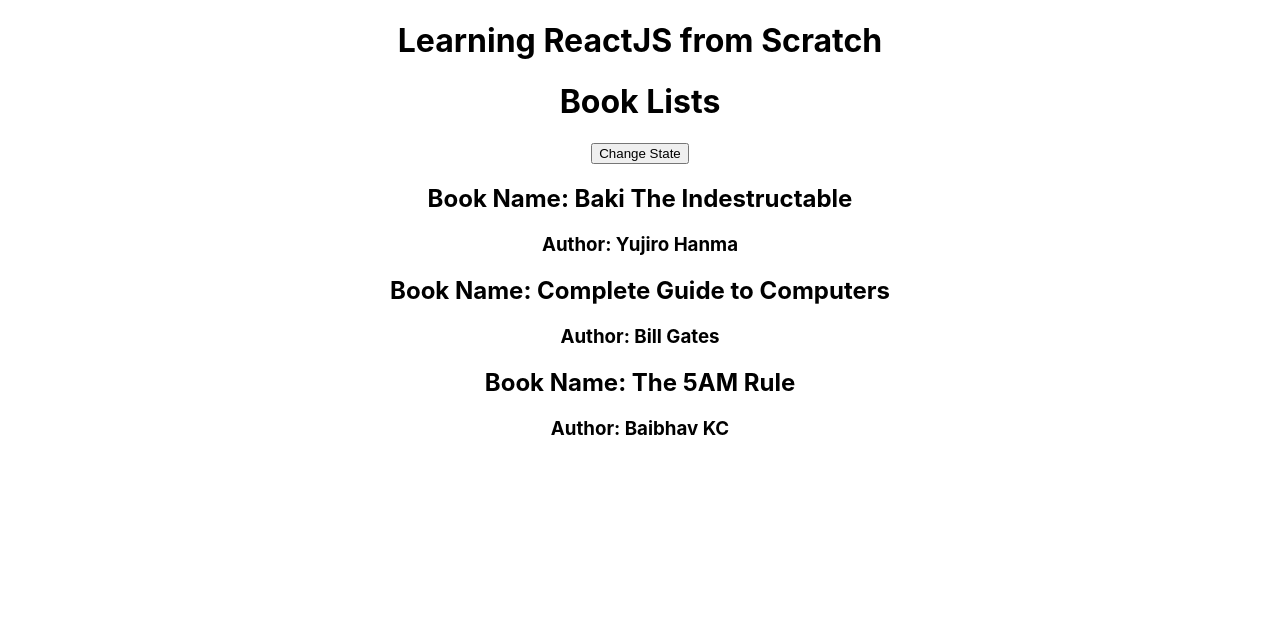
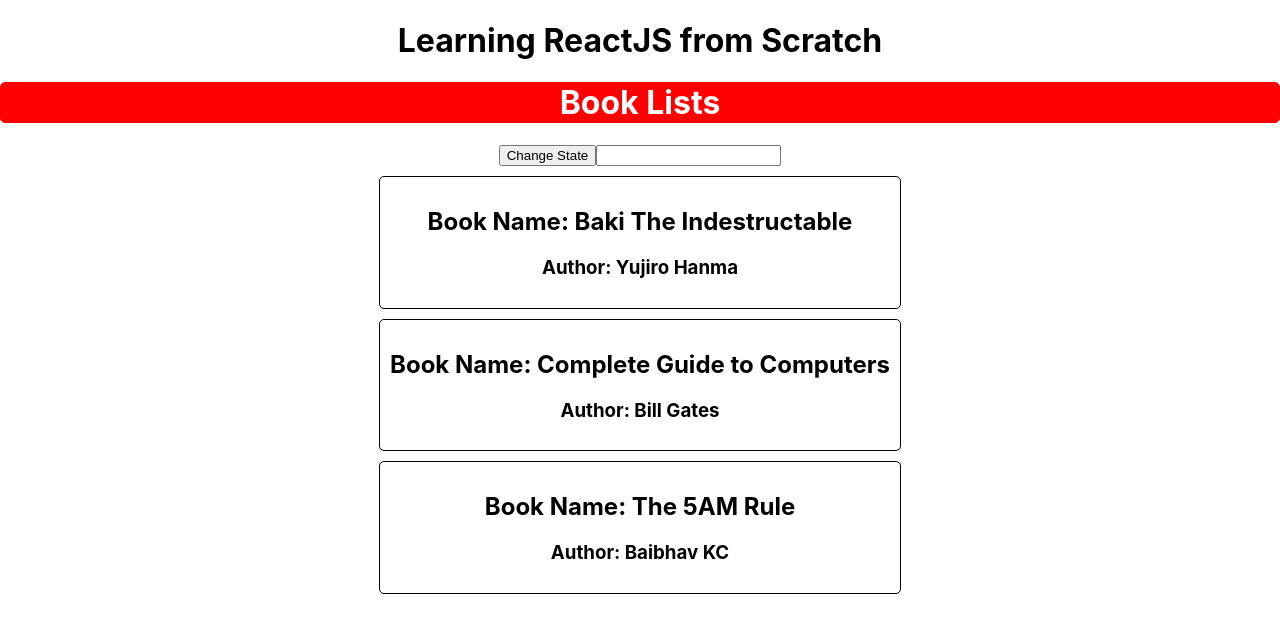
Before and after one commit to xxFREESHROUDxx/learning-reactjs, a React (Create React App) app in the folder new-react-application/: page / in a window 1280 px wide. Shown: the top 632 px of the page. Built offline with nearby package versions, Linux system fonts and the light colour scheme; the HTML template or start-up script is replaced by a standard one.

Commit message:
creating component list using map

```diff
--- a/new-react-application/src/components/Book.js
+++ b/new-react-application/src/components/Book.js
@@ -1,8 +1,9 @@
 import React from 'react';
+import '../stylesheets/Book.css';
 
 const Book = (props) => {
   return (
-    <div>
+    <div className='book'>
       <h2 onClick={props.change}>Book Name: {props.bookName} </h2>
       <h3>Author: {props.author} </h3>
     </div>
--- a/new-react-application/src/components/BookList.js
+++ b/new-react-application/src/components/BookList.js
@@ -33,26 +33,39 @@ export class BookList extends Component {
   // ],};
   //   }
 
+  changeInput = (event) => {
+    this.setState({
+      books: [
+        { author: 'Yujiro Hanma', bookName: event.target.value },
+        { author: 'Bill Gates', bookName: 'Complete Guide to Computers' },
+        { author: 'Baibhav KC', bookName: 'The 5AM Rule' },
+      ],
+    });
+  };
+
   render() {
+    const style = {
+      border: '1px solid red',
+      borderRadius: '5px',
+      backgroundColor: 'red',
+      color: 'white',
+    };
+
+    const bookState = this.state.books;
+
+    const books = bookState.map((book) => {
+      return <Book bookName={book.bookName} author={book.author} />;
+    });
+
     return (
       <div className='App'>
-        <h1>Book Lists</h1>
+        <h1 style={style}>Book Lists</h1>
 
         <button onClick={this.changeBookState}>Change State</button>
 
-        <Book
-          bookName={this.state.books[0].bookName}
-          author={this.state.books[0].author}
-        />
-        <Book
-          bookName={this.state.books[1].bookName}
-          author={this.state.books[1].author}
-        />
-        <Book
-          bookName={this.state.books[2].bookName}
-          author={this.state.books[2].author}
-          change={this.changeBookState}
-        />
+        <input type='text' onChange={this.changeInput} />
+
+        {books}
       </div>
     );
   }
--- /dev/null
+++ b/new-react-application/src/stylesheets/Book.css
@@ -0,0 +1,7 @@
+.book {
+  width: 500px;
+  margin: 10px auto;
+  padding: 10px;
+  border: 1px solid;
+  border-radius: 5px;
+}
```
